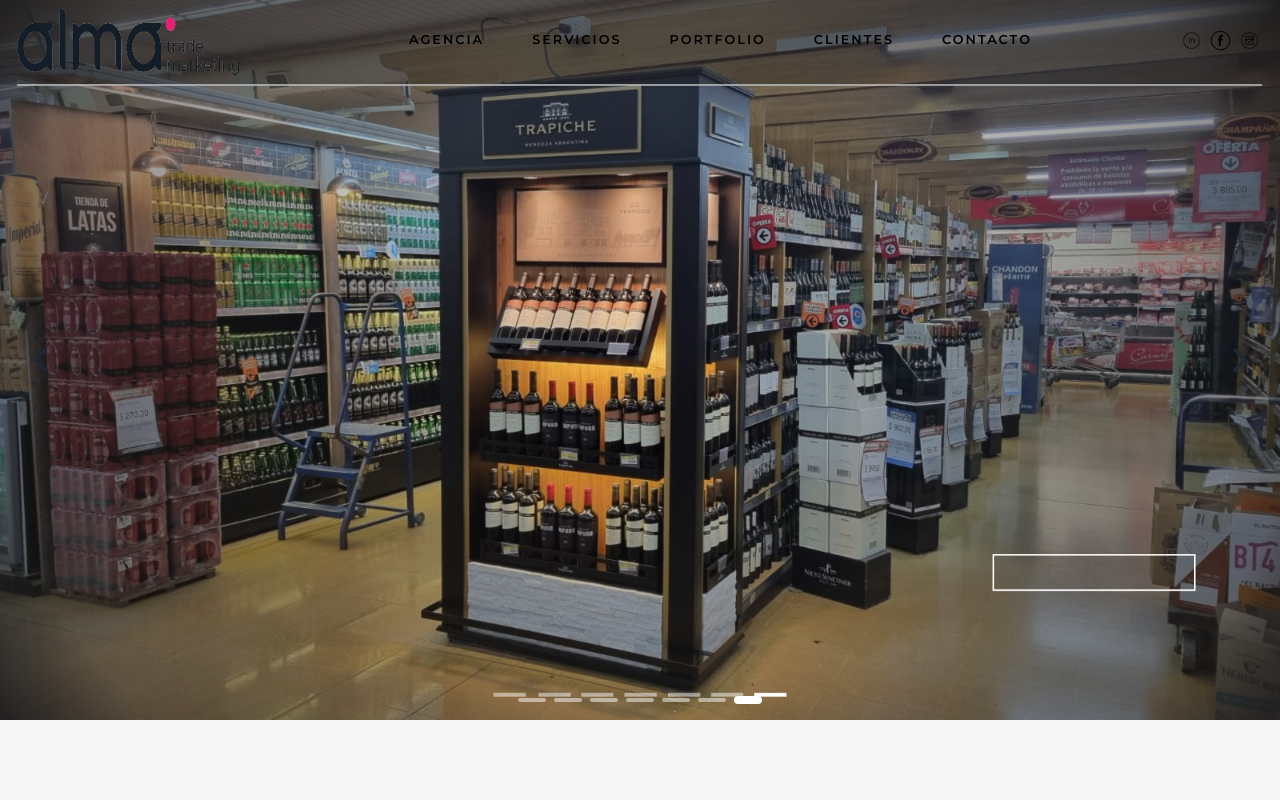
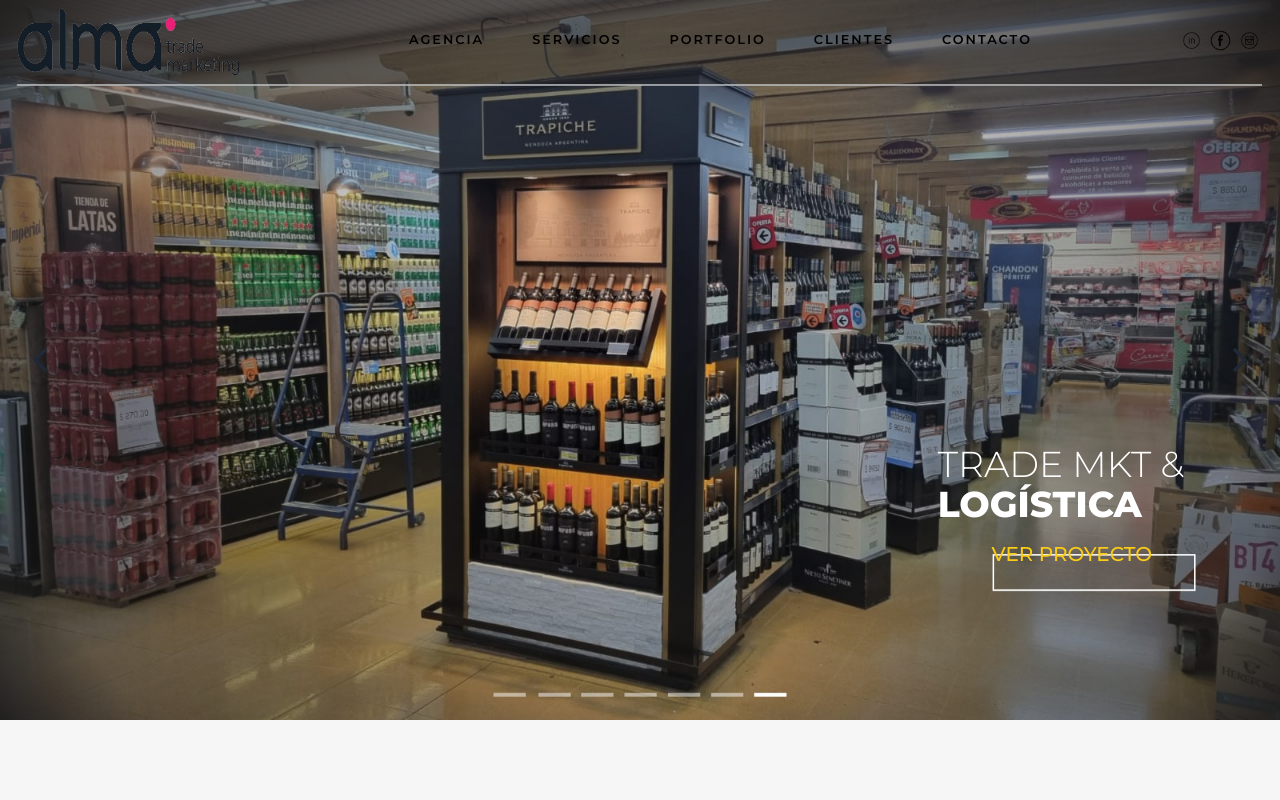
Before and after one commit to FedeNicoletti/almaweb, a React (Vite) app: page / in a window 1280 px wide. Both pictures are taken after a click on the button 40 px from the left and 360 px from the top of the page. Shown: the top 800 px of the page. Built offline with nearby package versions, Linux system fonts and the light colour scheme.

Commit message:
Update Carousel

```diff
--- a/src/App.jsx
+++ b/src/App.jsx
@@ -22,11 +22,22 @@
     <img key={7} src={PORTADA7} alt="Portada 7" className="w-full h-full object-cover" />,
   ];
 
+  const texts = [
+    { line1: "EVENTOS", line2: "CORPORATIVOS", link: "#portfolio" },
+    { line1: "FERIAS &", line2: "CONGRESOS", link: "#portfolio" },
+    { line1: "FAMILY", line2: "DAY", link: "#portfolio" },
+    { line1: "MERCHANDISING &", line2: "REGALOS EMPRESARIALES", link: "#portfolio" },
+    { line1: "FOTOGRAFÍA &", line2: "FILMMAKERS", link: "#portfolio" },
+    { line1: "TRADE MKT &", line2: "LOGÍSTICA", link: "#portfolio" },
+  ];
+
+
+
   return (
     <div className="w-full overflow-hidden">
       <Navbar />
       <div className="w-screen max-h-screen">
-        <Carousel>{sliderImages}</Carousel> {/* Pasas sliderImages directamente */}
+        <Carousel sliderImages={sliderImages} texts={texts} />
       </div>
       <Agencia />
       <Business />
--- a/src/components/Carousel.jsx
+++ b/src/components/Carousel.jsx
@@ -1,6 +1,7 @@
 import { ChevronLeft, ChevronRight } from "lucide-react";
 import { useState } from "react";
-const Carousel = ({ children: sliderImages }) => {
+
+const Carousel = ({ sliderImages = [], texts = [] }) => {
   const [curr, setCurr] = useState(0);
 
   const prev = () =>
@@ -8,6 +9,11 @@
 
   const next = () =>
     setCurr((curr) => (curr === sliderImages.length - 1 ? 0 : curr + 1));
+
+  if (!sliderImages.length || !texts.length) {
+    return <div>No hay imágenes o textos para mostrar.</div>;
+  }
+
   return (
     <div className="w-screen overflow-hidden relative">
       <div
@@ -16,6 +22,32 @@
       >
         {sliderImages}
       </div>
+
+      {/* Contenedor de texto sobre la imagen */}
+      <div className="absolute inset-0 flex flex-col justify-end p-4 pointer-events-auto">
+        {/* Contenedor de texto */}
+        {curr >= 1 && curr < texts.length + 1 && (
+          <div className="block text-white text-4xl font-bold rounded-lg mb-4 ml-auto pr-20">
+            <p className="font-light">{texts[curr - 1]?.line1}</p>
+            <p className="font-extrabold">{texts[curr - 1]?.line2}</p>
+          </div>
+        )}
+
+        {/* Contenedor de "Ver Proyecto" */}
+        {curr >= 1 && curr < texts.length + 1 && (
+          <div className="ml-auto z-50">
+            <a
+              href={texts[curr - 1]?.link || "#"} // Asegúrate de tener un enlace válido
+              rel="noopener noreferrer"
+              className="block text-xl font-medium text-yellow-400 mb-32 ml-auto pb-2 pr-28 hover:underline"
+            >
+              VER PROYECTO
+            </a>
+          </div>
+        )}
+      </div>
+
+      {/* Botones de navegación */}
       <div className="absolute inset-0 flex items-center justify-between p-4">
         <button
           onClick={prev}
@@ -30,18 +62,6 @@
           <ChevronRight size={40} />
         </button>
       </div>
-      <div className="absolute bottom-4 right-0 left-0">
-        <div className="flex items-center justify-center gap-2">
-          {sliderImages.map((_, i) => (
-            <div
-              key={i}
-              className={`transition-all w-7 h-1 bg-white rounded-full ${
-                curr === i ? "p-1" : "bg-opacity-50"
-              }`}
-            ></div>
-          ))}
-        </div>
-      </div>
     </div>
   );
 };
--- a/src/components/Portfolio.jsx
+++ b/src/components/Portfolio.jsx
@@ -100,23 +100,21 @@
   return (
     <>
       <div className="mt-8 flex flex-col justify-between items-center w-screen">
-        <h2 className="mt-8 font-bold text-2xl md:text-3xl mb-4 md:mb-5 tracking-widest text-[#303030]">
+        <h2 id="portfolio" className="mt-8 font-bold text-2xl md:text-3xl mb-4 md:mb-5 tracking-widest text-[#303030]">
           PORTFOLIO
         </h2>
       </div>
       <div className="w-screen mx-auto">
         <div className="flex flex-col md:flex-row justify-center mb-12">
           <button
-            className={` rounded px-2 py-2 bg-transparent mb-2 md:mr-2 ${
-              filtro === "Todos" ? "text-pink-500" : "text-gray-600"
+            className={` rounded px-2 py-2 bg-transparent mb-2 md:mr-2 ${filtro === "Todos" ? "text-pink-500" : "text-gray-600"
               }`}
             onClick={() => handleClick("Todos")}
           >
             <p className="text-base md:text-lg">TODOS</p>
           </button>
           <button
-            className={` rounded px-2 py-2 bg-transparent mb-2 md:mr-2 ${
-              filtro === "Arquitectura y Diseño Comercial"
+            className={` rounded px-2 py-2 bg-transparent mb-2 md:mr-2 ${filtro === "Arquitectura y Diseño Comercial"
               ? "text-pink-500"
               : "text-gray-600"
               }`}
@@ -125,16 +123,14 @@
             <p className="text-base md:text-lg">ARQ Y DISEÑO</p>
           </button>
           <button
-            className={` rounded px-2 py-2 bg-transparent mb-2 md:mr-2 ${
-              filtro === "Marketing Digital" ? "text-pink-500" : "text-gray-600"
+            className={` rounded px-2 py-2 bg-transparent mb-2 md:mr-2 ${filtro === "Marketing Digital" ? "text-pink-500" : "text-gray-600"
               }`}
             onClick={() => handleClick("Marketing Digital")}
           >
             <p className="text-base md:text-lg">MKT DIGITAL</p>
           </button>
           <button
-            className={` rounded px-2 py-2 bg-transparent mb-2 md:mr-2 ${
-              filtro === "Acciones BTL y Eventos"
+            className={` rounded px-2 py-2 bg-transparent mb-2 md:mr-2 ${filtro === "Acciones BTL y Eventos"
               ? "text-pink-500"
               : "text-gray-600"
               }`}
@@ -143,16 +139,14 @@
             <p className="text-base md:text-lg">BTL Y EVENTOS</p>
           </button>
           <button
-            className={` rounded px-2 py-2 bg-transparent mb-2 md:mr-2 ${
-              filtro === "Trade Marketing" ? "text-pink-500" : "text-gray-600"
+            className={` rounded px-2 py-2 bg-transparent mb-2 md:mr-2 ${filtro === "Trade Marketing" ? "text-pink-500" : "text-gray-600"
               }`}
             onClick={() => handleClick("Trade Marketing")}
           >
             <p className="text-base md:text-lg">TRADE MKT</p>
           </button>
           <button
-            className={` rounded px-2 py-2 bg-transparent mb-2 md:mr-2 ${
-              filtro === "Producción y Logística"
+            className={` rounded px-2 py-2 bg-transparent mb-2 md:mr-2 ${filtro === "Producción y Logística"
               ? "text-pink-500"
               : "text-gray-600"
               }`}
@@ -161,8 +155,7 @@
             <p className="text-base md:text-lg">PRODUCCIÓN Y LOGÍSTICA</p>
           </button>
           <button
-            className={` rounded px-2 py-2 bg-transparent mb-2 md:mr-2 ${
-              filtro === "Recursos Humanos" ? "text-pink-500" : "text-gray-600"
+            className={` rounded px-2 py-2 bg-transparent mb-2 md:mr-2 ${filtro === "Recursos Humanos" ? "text-pink-500" : "text-gray-600"
               }`}
             onClick={() => handleClick("Recursos Humanos")}
           >
```
Lines whose indentation alone changed are shown as unchanged.
